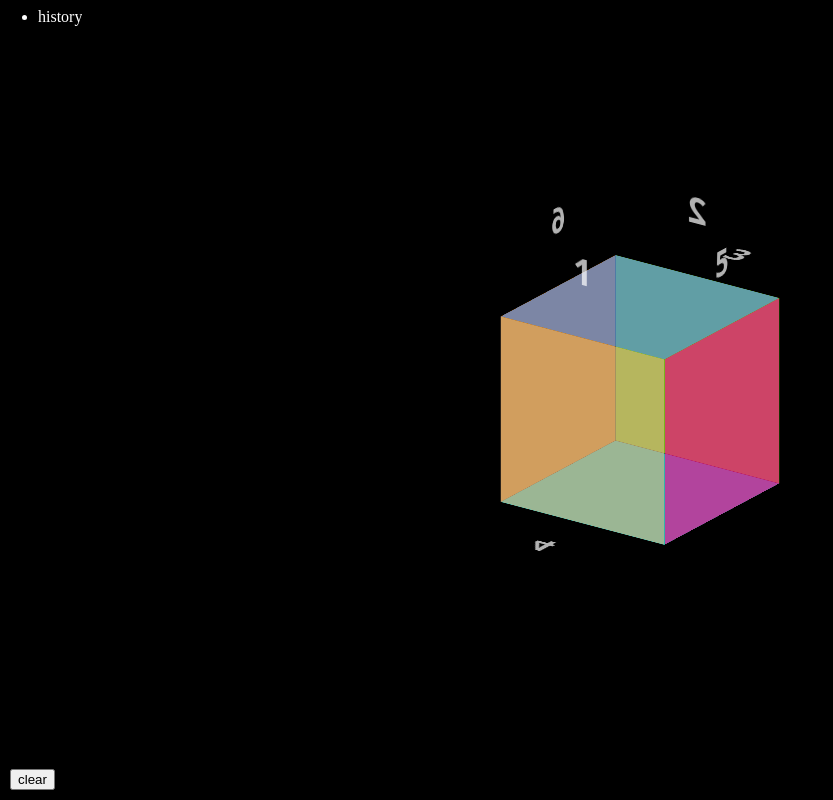
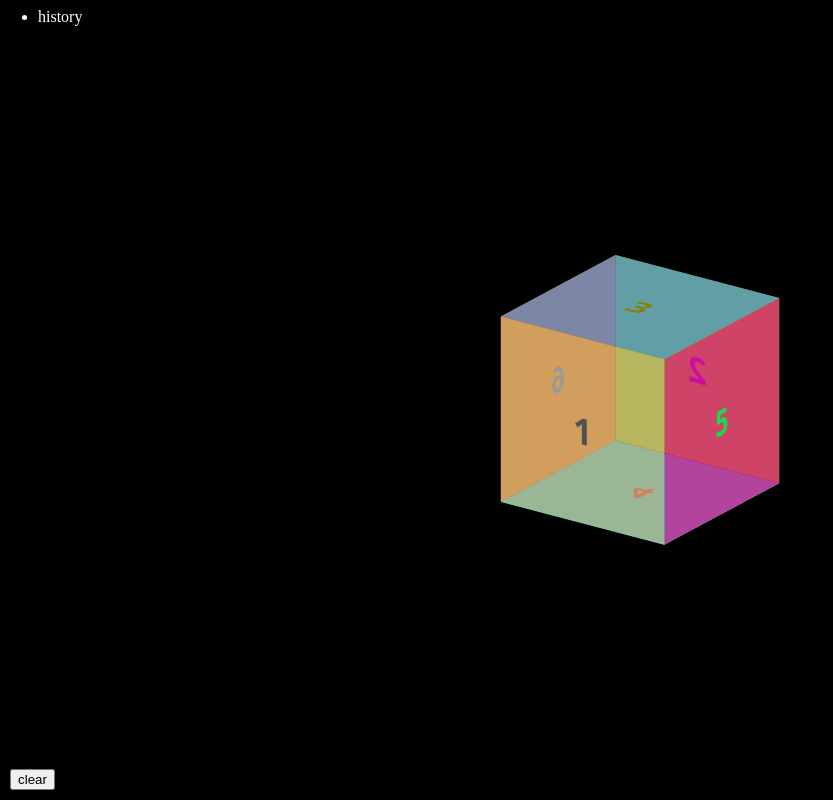
Before and after one commit to yossef6548/roll-a-dice, a plain HTML site: page index.html in a window 1280 px wide. Shown: the whole page, without its empty margins (0-833 px from the left). Drawn offline with Linux system fonts and the light colour scheme.

Commit message:
Update index.html

```diff
--- a/index.html
+++ b/index.html
@@ -32,6 +32,7 @@
             height: 100%;
             opacity: 0.7;
             text-align: center;
+            line-height: 200px;
             transition: opacity 1s;
         }
 
@@ -41,8 +42,6 @@
             color: white;
             mix-blend-mode: difference;
             margin: 0px;
-            top: 100px;
-            margin-top: -50%;
             transition: font-size 1s;
         }
 
```
